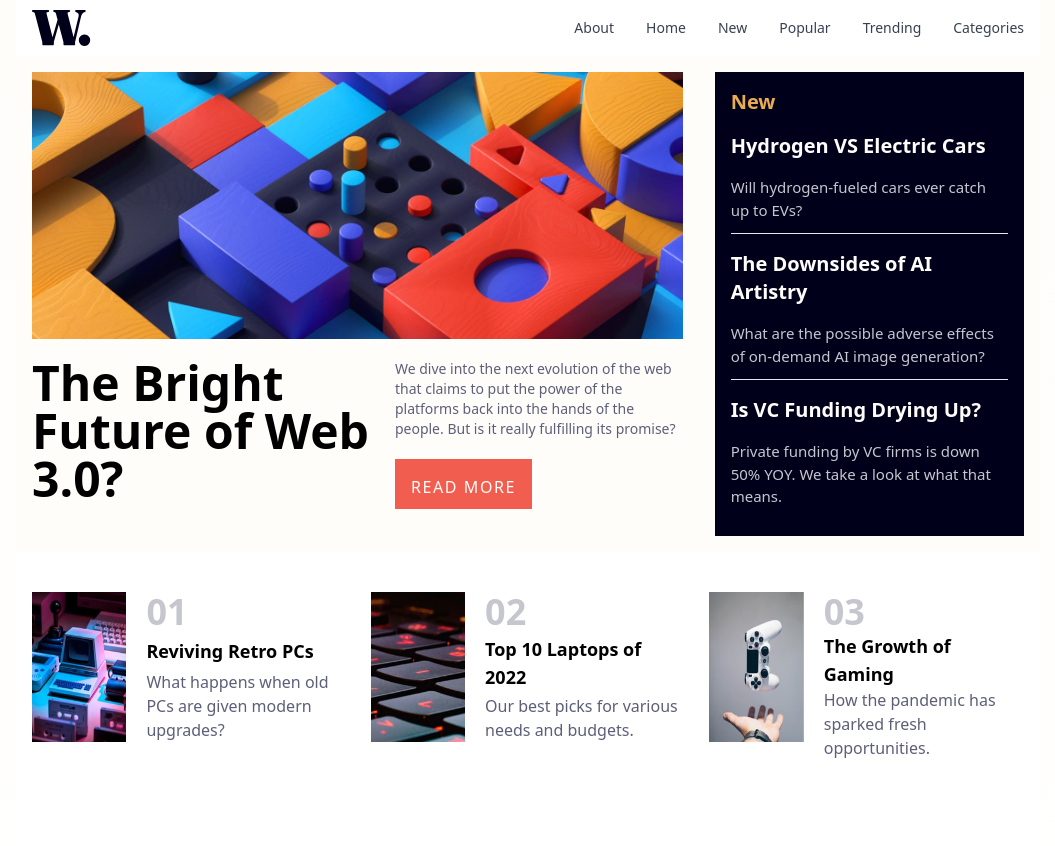
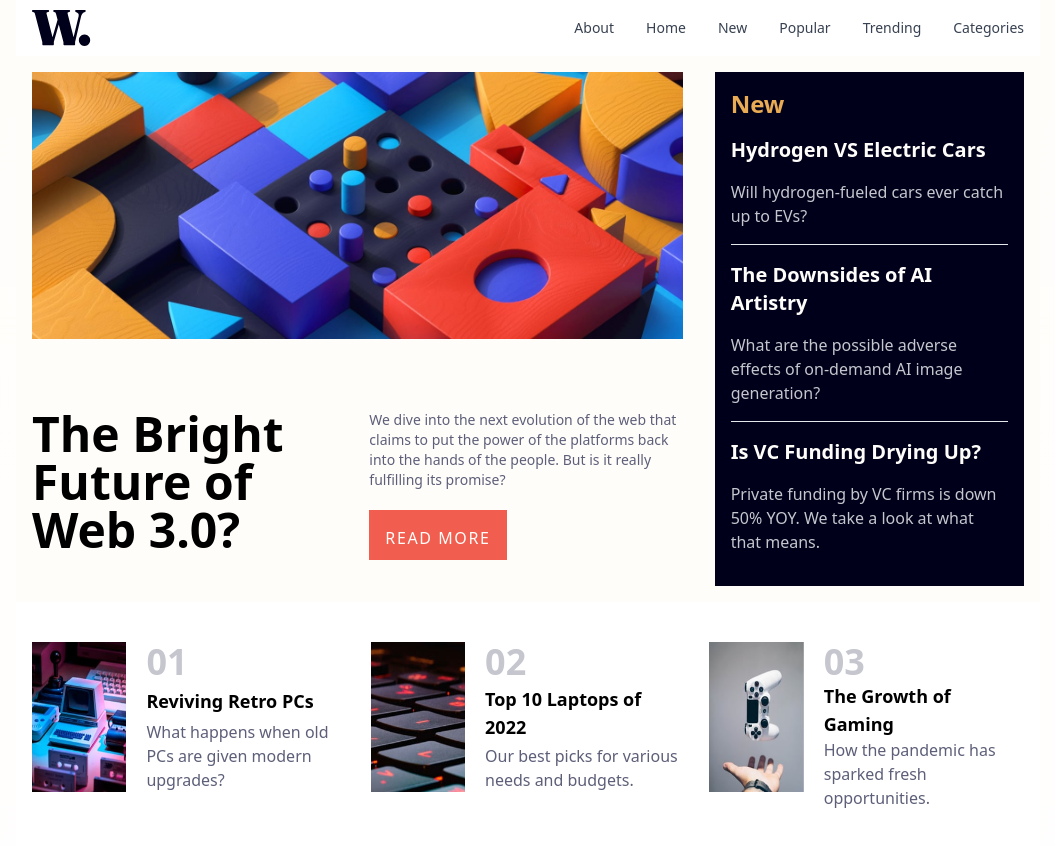
Before and after one commit to angeloilardi/news-page, a Next.js app: page / in a window 1280 px wide. Shown: the top 846 px of the page, without its empty margins (112-1167 px from the left). Built offline with nearby package versions, Linux system fonts and the light colour scheme.

Commit message:
adjusted grid layout

```diff
--- a/app/page.tsx
+++ b/app/page.tsx
@@ -41,14 +41,14 @@ const bottomNews = [
 export default function Home() {
   return (
     <>
-      <div className="md:grid md:grid-cols-3 md:grid-rows-2 max-w-5xl mx-auto md:auto-rows-fr flex flex-col">
-        <section className="md:col-span-2 p-4 md:grid bg-off-white md:auto-rows-min ">
+      <div className="md:grid md:grid-cols-3 md:grid-rows-2 max-w-5xl mx-auto md:auto-rows-min flex flex-col">
+        <section className="md:col-span-2 p-4 md:grid bg-off-white md:grid-cols-2 md:gap-6">
           <img
             src="./images/image-web-3-desktop.jpg"
             alt=""
             className="md:col-span-2"
           />
-          <h1 className="text-5xl font-bold mt-5 text-black">
+          <h1 className="text-5xl font-bold mt-5 text-black md:col-span-1">
             The Bright Future of Web 3.0?
           </h1>
           <div>
@@ -62,16 +62,16 @@ export default function Home() {
             </button>
           </div>
         </section>
-        <section className="flex flex-col p-4 bg-off-white">
+        <section className="flex flex-col p-4 bg-off-white md:auto-rows-max">
           <div className="bg-very-dark-blue p-4">
-            <h2 className="text-soft-orange font-semibold text-xl">New</h2>
+            <h2 className="text-soft-orange font-semibold text-2xl">New</h2>
             {midNews.map((item, index) => {
               return (
                 <>
                   <h3 className="font-bold mt-4 text-xl text-off-white hover:text-soft-orange cursor-pointer">
                     {item.title}
                   </h3>
-                  <p className="text-grayish-blue mt-4 mb-3 text-[15px]">
+                  <p className="text-grayish-blue mt-4 mb-4 text-[16px]">
                     {item.subtitle}
                   </p>
                   {index < midNews.length - 1 ? <hr /> : ""}
@@ -80,16 +80,16 @@ export default function Home() {
             })}
           </div>
         </section>
-        <section className="flex flex-col gap-6 p-4 md:grid md:grid-cols-3 bg-white md:col-span-3">
+        <section className="flex flex-col gap-6 p-4 md:grid md:grid-cols-3 bg-white md:col-span-3 md:auto-rows-fr">
           {bottomNews.map((item) => {
             return (
               <div className="flex my-6 h-[150px] md:col-span-1">
                 <img src={item.image} alt="" className="max-w-[30%] " />
-                <div className="flex flex-col ml-5 justify-between md:">
-                  <h1 className="text-4xl text-grayish-blue font-semibold md:row-start-2">
+                <div className="flex flex-col ml-5 justify-between">
+                  <h1 className="text-4xl text-grayish-blue font-semibold">
                     {item.number}
                   </h1>
-                  <h2 className="font-semibold text-lg md:row-start-3 cursor-pointer hover:text-soft-red">
+                  <h2 className="font-semibold text-lg cursor-pointer hover:text-soft-red text-black">
                     {item.title}
                   </h2>
                   <p className="text-dark-grayish-blue">{item.subtitle}</p>
```
